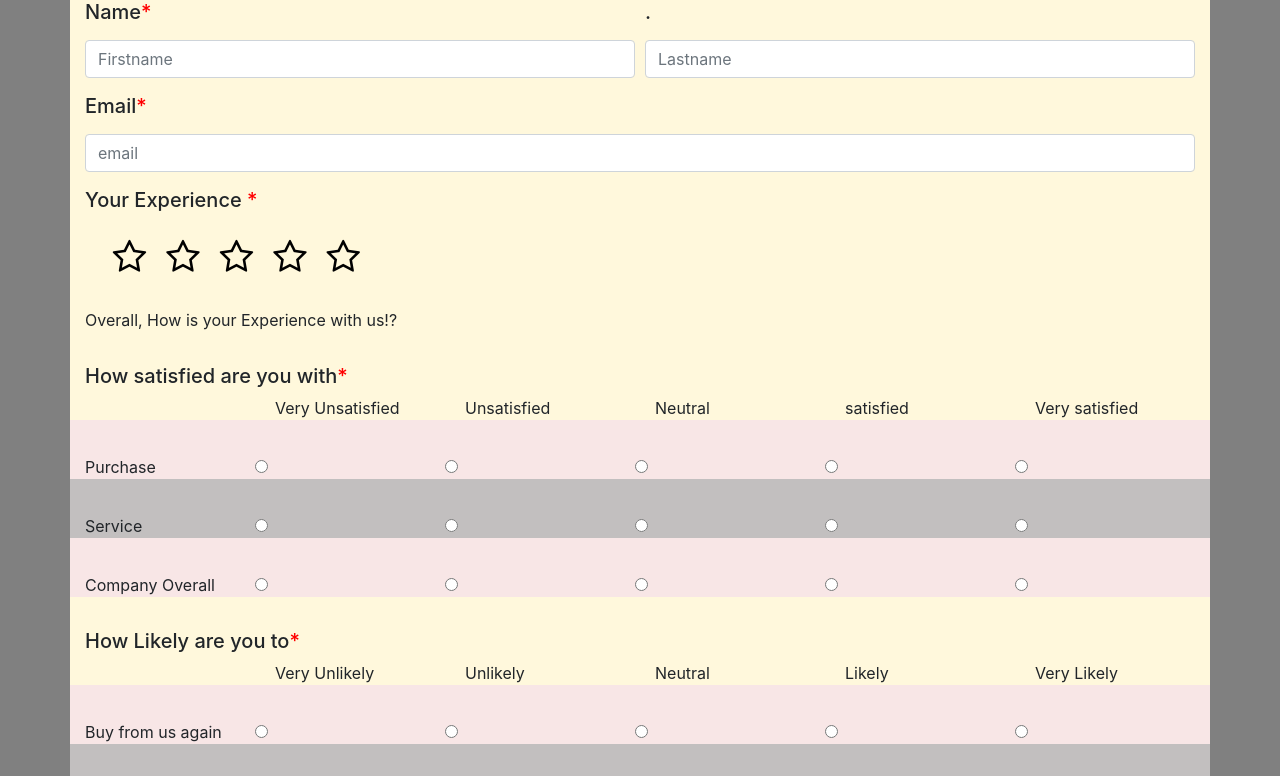
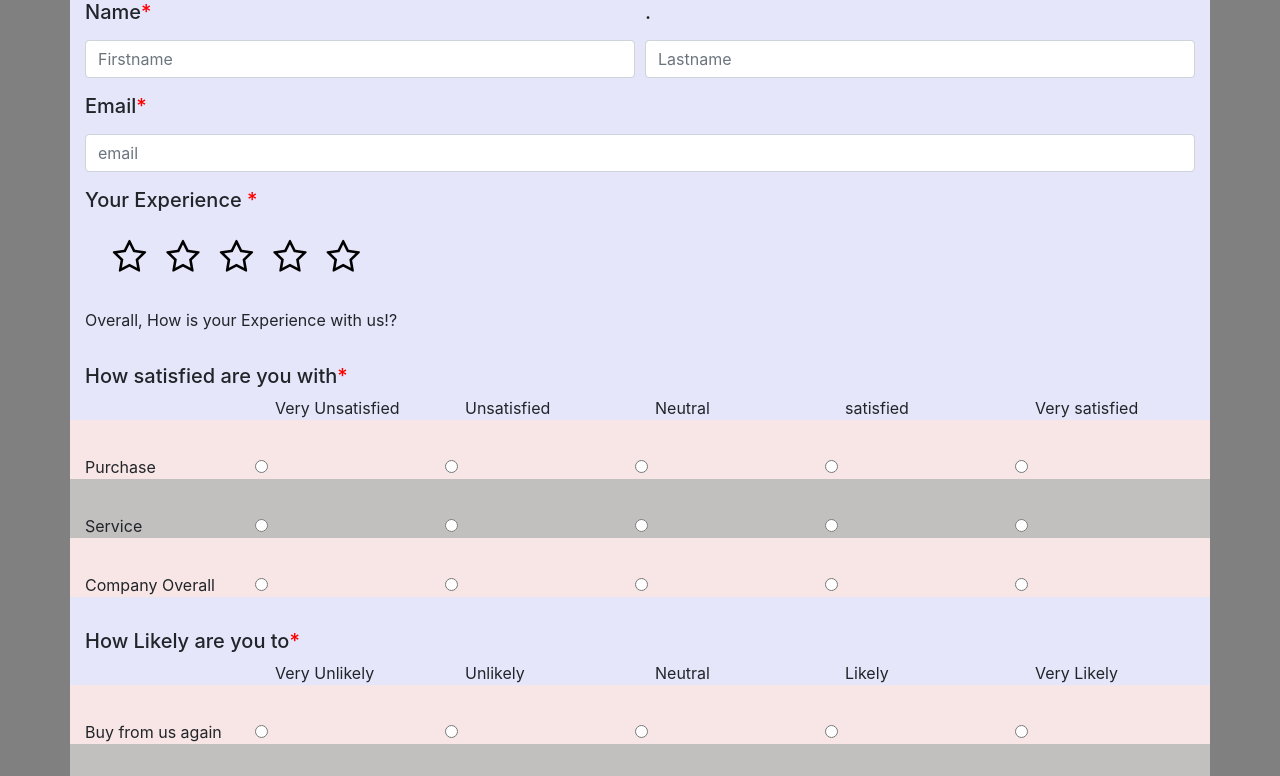
Before and after one commit to VARSHAC11/survey, a plain HTML site: page index.html in a window 1280 px wide. Shown: the top 776 px of the page. Drawn offline with nearby package versions, Linux system fonts and the light colour scheme.

Commit message:
Update style.css

```diff
--- a/style.css
+++ b/style.css
@@ -8,7 +8,7 @@
 }
 
 .container{
-    background-color: cornsilk;
+    background-color: lavender;
 }
 
 .flex{
@@ -78,5 +78,5 @@ label.star:hover {
 
 label.star:before {
     content: '\f006';
-    font-family: FontAwesome
+    font-family: FontAwesome;
 }
```
